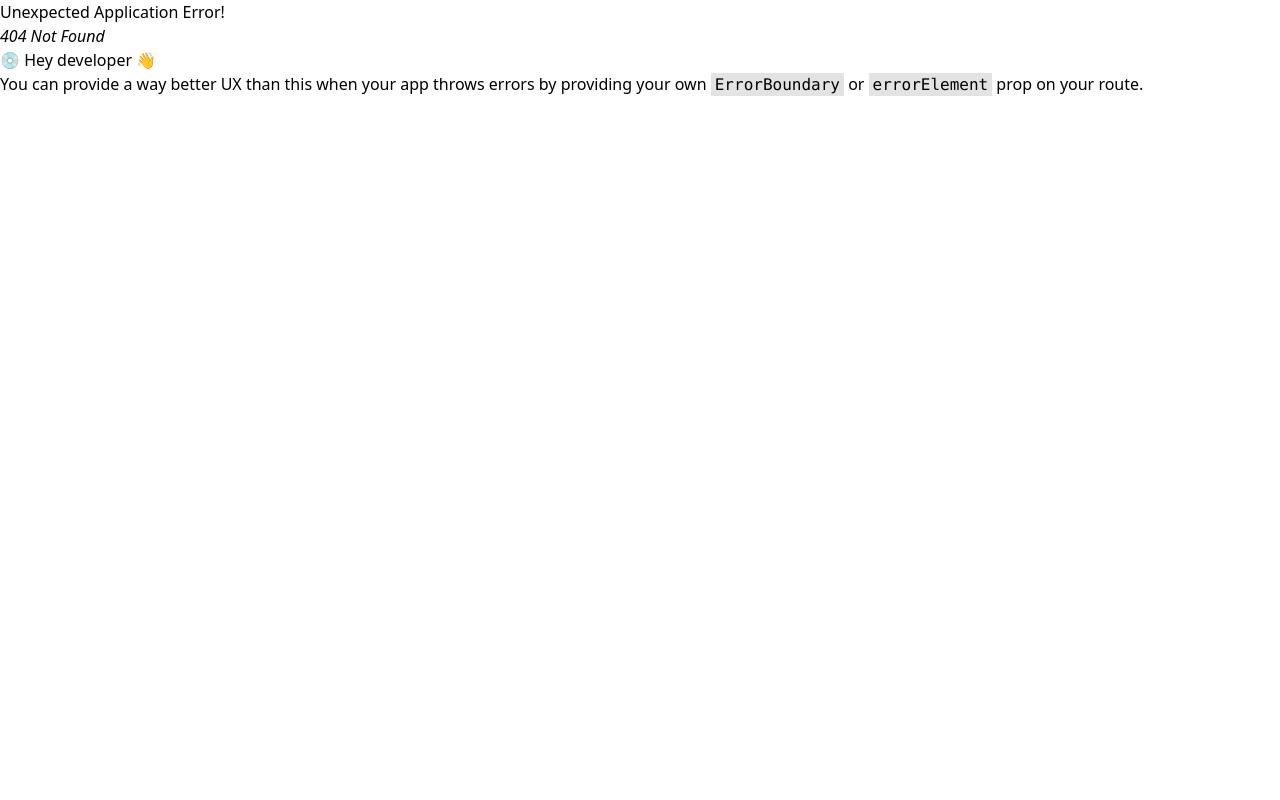
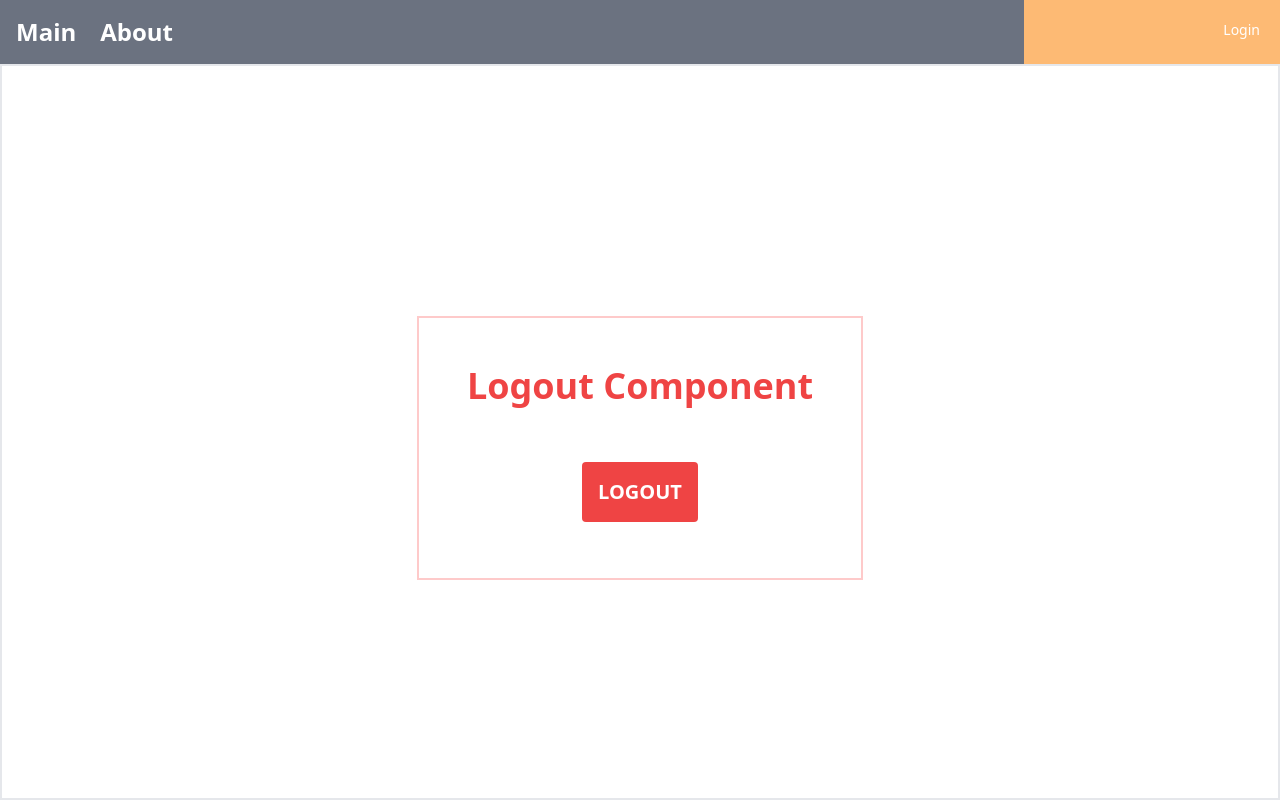
Before and after one commit to seminify/mall, a React (Create React App) app in the folder app/: page /member/logout in a window 1280 px wide. Before the commit this address had no page. Built offline with nearby package versions, Linux system fonts and the light colour scheme.

Commit message:
useSelector/useDispatch

```diff
--- /dev/null
+++ b/app/src/components/member/LoginComponent.js
@@ -0,0 +1,69 @@
+import { useState } from 'react';
+import { useDispatch } from 'react-redux';
+import { login } from 'slices/loginSlice';
+
+const initialState = {
+  email: '',
+  pw: '',
+};
+
+const LoginComponent = () => {
+  const [loginParam, setLoginParam] = useState(initialState);
+  const dispatch = useDispatch();
+  const onChange = (e) => {
+    loginParam[e.target.name] = e.target.value;
+    setLoginParam({
+      ...loginParam,
+    });
+  };
+  const onClick = () => {
+    dispatch(login(loginParam));
+  };
+  return (
+    <div className='m-2 mt-10 border-2 border-sky-200 p-4'>
+      <div className='flex justify-center'>
+        <div className='m-4 p-4 text-4xl font-extrabold text-blue-500'>
+          Login Component
+        </div>
+      </div>
+      <div className='flex justify-center'>
+        <div className='relative mb-4 flex w-full flex-wrap items-stretch'>
+          <div className='w-full p-3 text-left font-bold'>Email</div>
+          <input
+            className='w-full rounded-r border border-solid border-neutral-500 p-3 shadow-md'
+            type='text'
+            value={loginParam.email}
+            name='email'
+            onChange={onChange}
+          />
+        </div>
+      </div>
+      <div className='flex justify-center'>
+        <div className='relative mb-4 flex w-full flex-wrap items-stretch'>
+          <div className='w-full p-3 text-left font-bold'>Password</div>
+          <input
+            className='w-full rounded-r border border-solid border-neutral-500 p-3 shadow-md'
+            type='password'
+            value={loginParam.pw}
+            name='pw'
+            onChange={onChange}
+          />
+        </div>
+      </div>
+      <div className='flex justify-center'>
+        <div className='relative mb-4 flex w-full justify-center'>
+          <div className='flex w-2/5 justify-center p-6 font-bold'>
+            <button
+              className='w-36 rounded bg-blue-500 p-4 text-xl text-white'
+              onClick={onClick}
+            >
+              LOGIN
+            </button>
+          </div>
+        </div>
+      </div>
+    </div>
+  );
+};
+
+export default LoginComponent;
--- /dev/null
+++ b/app/src/components/member/LogoutComponent.js
@@ -0,0 +1,32 @@
+import { useDispatch } from 'react-redux';
+import { logout } from 'slices/loginSlice';
+
+const LogoutComponent = () => {
+  const dispatch = useDispatch();
+  const onClick = () => {
+    dispatch(logout());
+  };
+  return (
+    <div className='m-2 mt-10 border-2 border-red-200 p-4'>
+      <div className='flex justify-center'>
+        <div className='m-4 p-4 text-4xl font-extrabold text-red-500'>
+          Logout Component
+        </div>
+      </div>
+      <div className='flex justify-center'>
+        <div className='relative mb-4 flex w-full justify-center'>
+          <div className='flex w-2/5 justify-center p-6 font-bold'>
+            <button
+              className='w-36 rounded bg-red-500 p-4 text-xl text-white'
+              onClick={onClick}
+            >
+              LOGOUT
+            </button>
+          </div>
+        </div>
+      </div>
+    </div>
+  );
+};
+
+export default LogoutComponent;
--- a/app/src/components/menus/BasicMenu.js
+++ b/app/src/components/menus/BasicMenu.js
@@ -1,6 +1,9 @@
+import { useSelector } from 'react-redux';
 import { Link } from 'react-router-dom';
 
-const BasicMenu = () => (
+const BasicMenu = () => {
+  const loginState = useSelector((state) => state.loginSlice);
+  return (
     <nav
       className='flex bg-blue-300'
       id='navbar'
@@ -13,18 +16,33 @@
           <li className='pr-6 text-2xl'>
             <Link to='/about'>About</Link>
           </li>
+          {loginState.email ? (
+            <>
               <li className='pr-6 text-2xl'>
                 <Link to='/todo'>Todo</Link>
               </li>
               <li className='pr-6 text-2xl'>
                 <Link to='/products'>Products</Link>
               </li>
+            </>
+          ) : (
+            <></>
+          )}
         </ul>
       </div>
       <div className='flex w-1/5 justify-end bg-orange-300 p-4 font-medium'>
-      <div className='m-1 rounded text-sm text-white'>Login</div>
+        {!loginState.email ? (
+          <div className='m-1 rounded text-sm text-white'>
+            <Link to='/member/login'>Login</Link>
+          </div>
+        ) : (
+          <div className='m-1 rounded text-sm text-white'>
+            <Link to='/member/logout'>Logout</Link>
+          </div>
+        )}
       </div>
     </nav>
   );
+};
 
 export default BasicMenu;
--- /dev/null
+++ b/app/src/pages/member/LoginPage.js
@@ -0,0 +1,13 @@
+import LoginComponent from 'components/member/LoginComponent';
+import BasicMenu from 'components/menus/BasicMenu';
+
+const LoginPage = () => (
+  <div className='fixed left-0 top-0 z-[1055] flex h-full w-full flex-col'>
+    <BasicMenu />
+    <div className='flex h-full w-full flex-wrap items-center justify-center border-2'>
+      <LoginComponent />
+    </div>
+  </div>
+);
+
+export default LoginPage;
--- /dev/null
+++ b/app/src/pages/member/LogoutPage.js
@@ -0,0 +1,13 @@
+import LogoutComponent from 'components/member/LogoutComponent';
+import BasicMenu from 'components/menus/BasicMenu';
+
+const LogoutPage = () => (
+  <div className='fixed left-0 top-0 z-[1055] flex h-full w-full flex-col'>
+    <BasicMenu />
+    <div className='flex h-full w-full flex-wrap items-center justify-center border-2'>
+      <LogoutComponent />
+    </div>
+  </div>
+);
+
+export default LogoutPage;
--- /dev/null
+++ b/app/src/router/memberRouter.js
@@ -0,0 +1,26 @@
+import { Suspense, lazy } from 'react';
+
+const Loading = <div>Loading....</div>;
+const Login = lazy(() => import('pages/member/LoginPage'));
+const Logout = lazy(() => import('pages/member/LogoutPage'));
+
+const memberRouter = () => [
+  {
+    path: 'login',
+    element: (
+      <Suspense fallback={Loading}>
+        <Login />
+      </Suspense>
+    ),
+  },
+  {
+    path: 'logout',
+    element: (
+      <Suspense fallback={Loading}>
+        <Logout />
+      </Suspense>
+    ),
+  },
+];
+
+export default memberRouter;
--- a/app/src/router/root.js
+++ b/app/src/router/root.js
@@ -1,5 +1,6 @@
 import { Suspense, lazy } from 'react';
 import { createBrowserRouter } from 'react-router-dom';
+import memberRouter from './memberRouter';
 import productsRouter from './productsRouter';
 import todoRouter from './todoRouter';
 
@@ -44,4 +45,8 @@
     ),
     children: productsRouter(),
   },
+  {
+    path: 'member',
+    children: memberRouter(),
+  },
 ]);
--- a/app/src/slices/loginSlice.js
+++ b/app/src/slices/loginSlice.js
@@ -8,11 +8,16 @@
   name: 'LoginSlice',
   initialState,
   reducers: {
-    login: () => {
-      console.log('login.....');
+    login: (state, action) => {
+      const data = action.payload;
+      return {
+        email: data.email,
+      };
     },
     logout: () => {
-      console.log('logout.....');
+      return {
+        ...initialState,
+      };
     },
   },
 });
```
Lines whose indentation alone changed are shown as unchanged.
